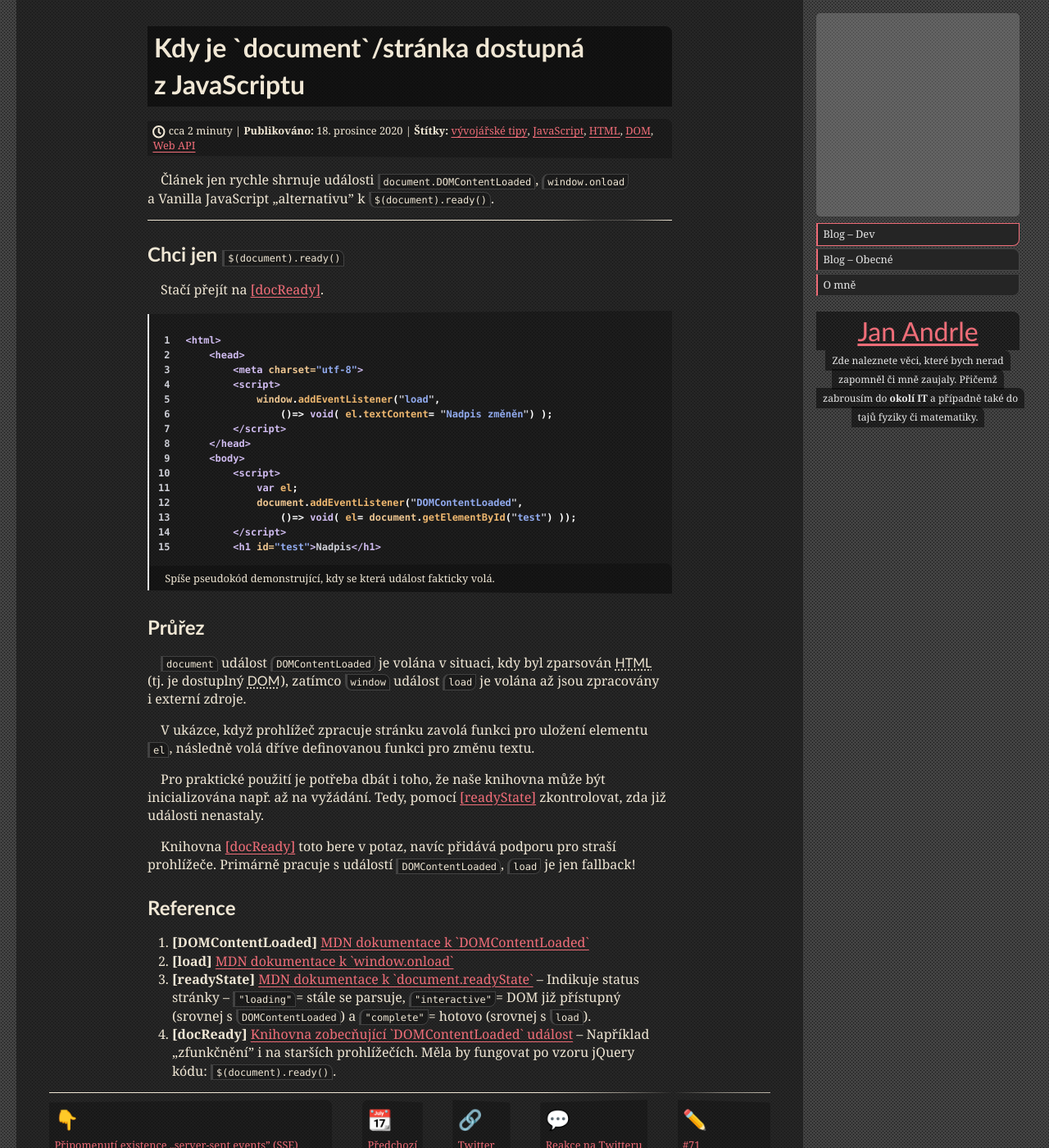
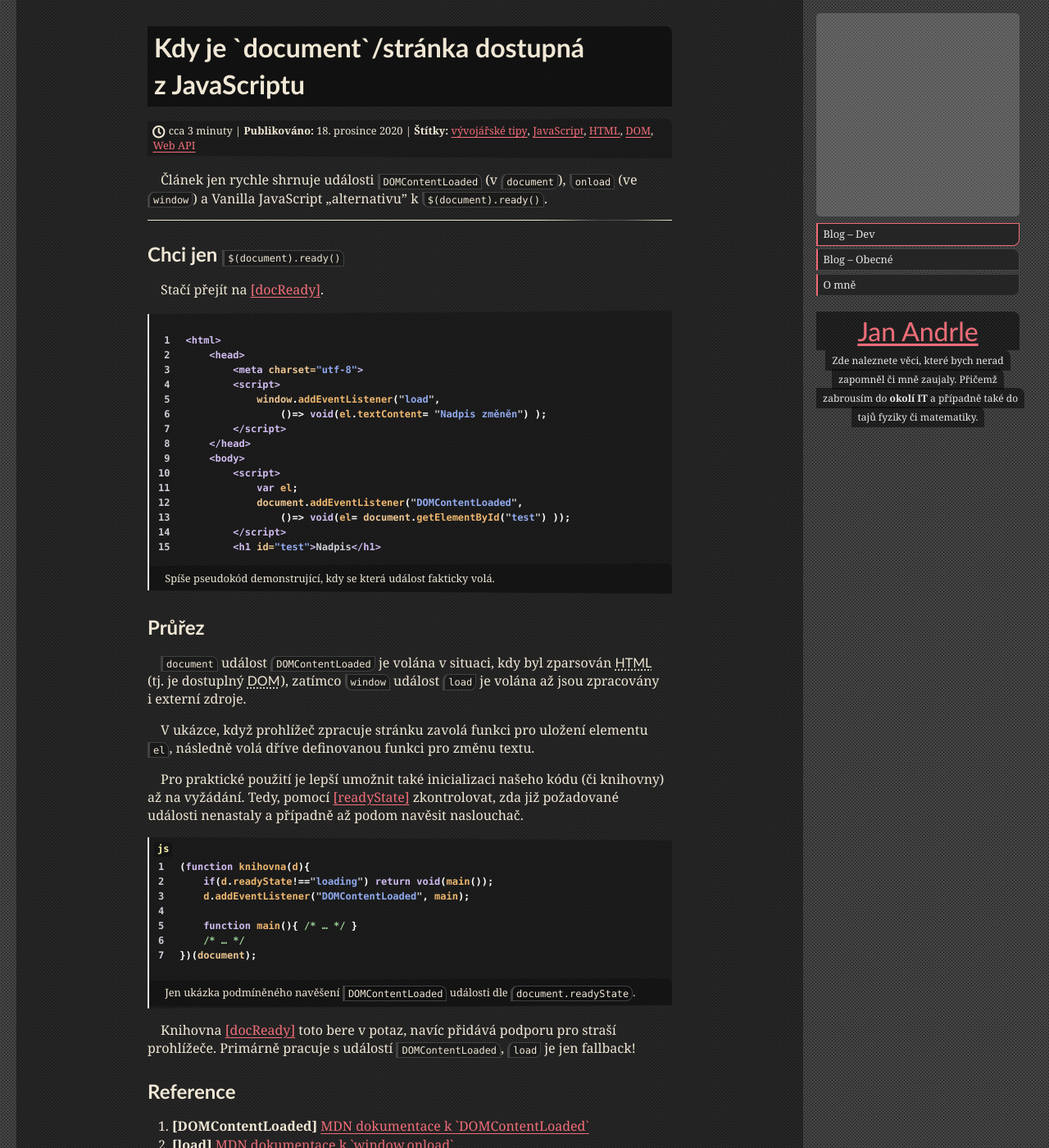
Before and after one commit to jaandrle/jaandrle.github.io, a Jekyll site: the page built from _posts/2020/2020-12-18-document-ready.md, in a window 1280 px wide and 1400 px high. Shown: the whole window at 82% size. Built offline with Jekyll 4.4.1, drawn with Linux system fonts in a browser that asks for light colours; emoji names are drawn with the system emoji font; grey boxes are pictures that could not be loaded.

Commit message:
Update 2020-12-18-document-ready.md

````diff
--- a/_posts/2020/2020-12-18-document-ready.md
+++ b/_posts/2020/2020-12-18-document-ready.md
@@ -21,7 +21,7 @@ reference:
             description: "Například „zfunkčnění” i na starších prohlížečích. Měla by fungovat po vzoru jQuery kódu: `$(document).ready()`."
 ---
 
-Článek jen rychle shrnuje události `document.DOMContentLoaded`, `window.onload` a Vanilla JavaScript „alternativu” k `$(document).ready()`.
+Článek jen rychle shrnuje události `DOMContentLoaded` (v `document`), `onload` (ve `window`) a Vanilla JavaScript „alternativu” k `$(document).ready()`.
 
 <!--more-->
 
@@ -35,14 +35,14 @@ Stačí přejít na {% include reference.html target="docReady" %}.
         <meta charset="utf-8">
         <script>
             window.addEventListener("load",
-                ()=> void( el.textContent= "Nadpis změněn") );
+                ()=> void(el.textContent= "Nadpis změněn") );
         </script>
     </head>
     <body>
         <script>
             var el;
             document.addEventListener("DOMContentLoaded",
-                ()=> void( el= document.getElementById("test") ));
+                ()=> void(el= document.getElementById("test") ));
         </script>
         <h1 id="test">Nadpis</h1>
     </body>
@@ -55,7 +55,19 @@ Stačí přejít na {% include reference.html target="docReady" %}.
 
 V ukázce, když prohlížeč zpracuje stránku zavolá funkci pro uložení elementu `el`, následně volá dříve definovanou funkci pro změnu textu.
 
-Pro praktické použití je potřeba dbát i toho, že naše knihovna může být inicializována např. až na vyžádání. Tedy, pomocí {% include reference.html target="readyState" %} zkontrolovat, zda již události nenastaly.
+Pro praktické použití je lepší umožnit také inicializaci našeho kódu (či knihovny) až na vyžádání. Tedy, pomocí {% include reference.html target="readyState" %} zkontrolovat, zda již požadované události nenastaly a případně až podom navěsit naslouchač.
+
+{% include code.html caption="Jen ukázka podmíněného navěšení `DOMContentLoaded` události dle `document.readyState`." code='
+```JavaScript
+(function knihovna(d){
+    if(d.readyState!=="loading") return void(main());
+    d.addEventListener("DOMContentLoaded", main);
+
+    function main(){ /* … */ }
+    /* … */
+})(document);
+```
+' %}
 
 Knihovna {% include reference.html target="docReady" %} toto bere v potaz, navíc přidává podporu pro straší prohlížeče. Primárně pracuje s událostí `DOMContentLoaded`, `load` je jen fallback!
 
````
